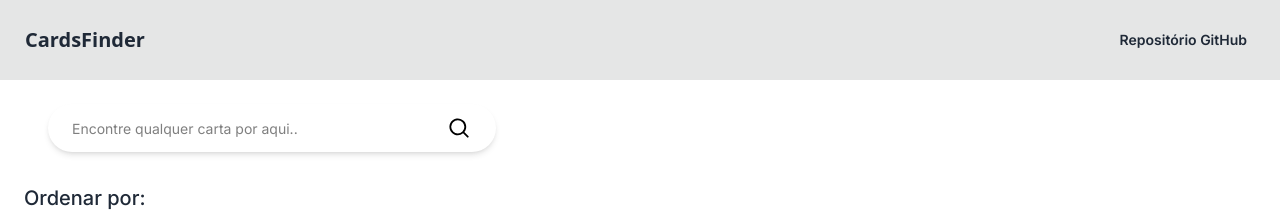
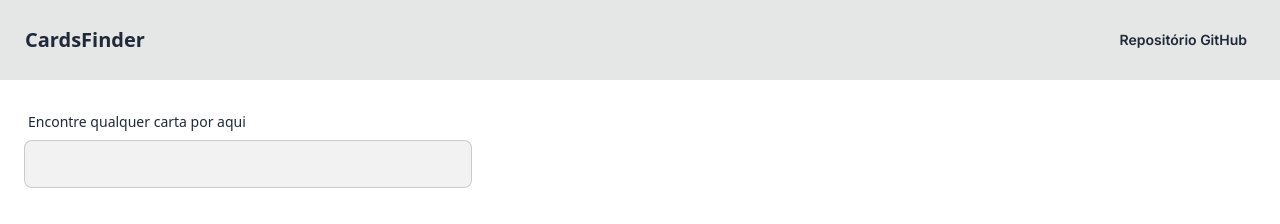
Before and after one commit to bernardomrl/cards-finder, a Next.js app in the folder app/: page / in a window 1280 px wide. Shown: the top 224 px of the page. Built offline with nearby package versions, Linux system fonts and the light colour scheme; no server answers.

Commit message:
Adicionada lógica da busca das cartas

```diff
--- a/app/src/components/Search.tsx
+++ b/app/src/components/Search.tsx
@@ -1,17 +1,33 @@
-import { MagnifyingGlassIcon } from "@heroicons/react/20/solid"
+'use client';
+import { useState } from 'react';
 
-export default function Search() {
+export default function Search({ onSearch }: { onSearch: (searchTerm: string) => void }) {
+    const [searchTerm, setSearchTerm] = useState<string>('');
+
+    const handleSearch = () => {
+        onSearch(searchTerm);
+    }
+
+    const handleKeyDown = (e: React.KeyboardEvent<HTMLInputElement>) => {
+        if (e.key === 'Enter') {
+            handleSearch();
+        }
+    }
+
     return (
-        <div className='w-full px-6 font-inter'>
-            <div className="relative flex items-center w-full max-w-md h-12 rounded-full shadow-md transition-shadow transition-duration-600 focus-within:shadow-lg bg-white overflow-hidden pl-6 pr-4">
+        <div className="flex flex-col justify-start items-start w-full max-w-md">
+            <label htmlFor="search" className="label">
+                <span className="label-text">Encontre qualquer carta por aqui</span>
+            </label>
+            <div className="flex w-full">
                 <input
-                    className="peer h-full w-full outline-none text-sm text-black placeholder:text-black/50 pr-2"
                     type="text"
-                    id="search"
-                    placeholder="Encontre qualquer carta por aqui.." />
-                <div className="grid place-items-center h-full w-12 text-black">
-                    <MagnifyingGlassIcon className="h-6 w-6" />
-                </div>
+                    className="input input-md input-bordered bg-base-200 w-full"
+                    value={searchTerm}
+                    onChange={(e) => setSearchTerm(e.target.value)}
+                    onKeyDown={handleKeyDown}
+                />
+
             </div>
         </div>
     )
```
